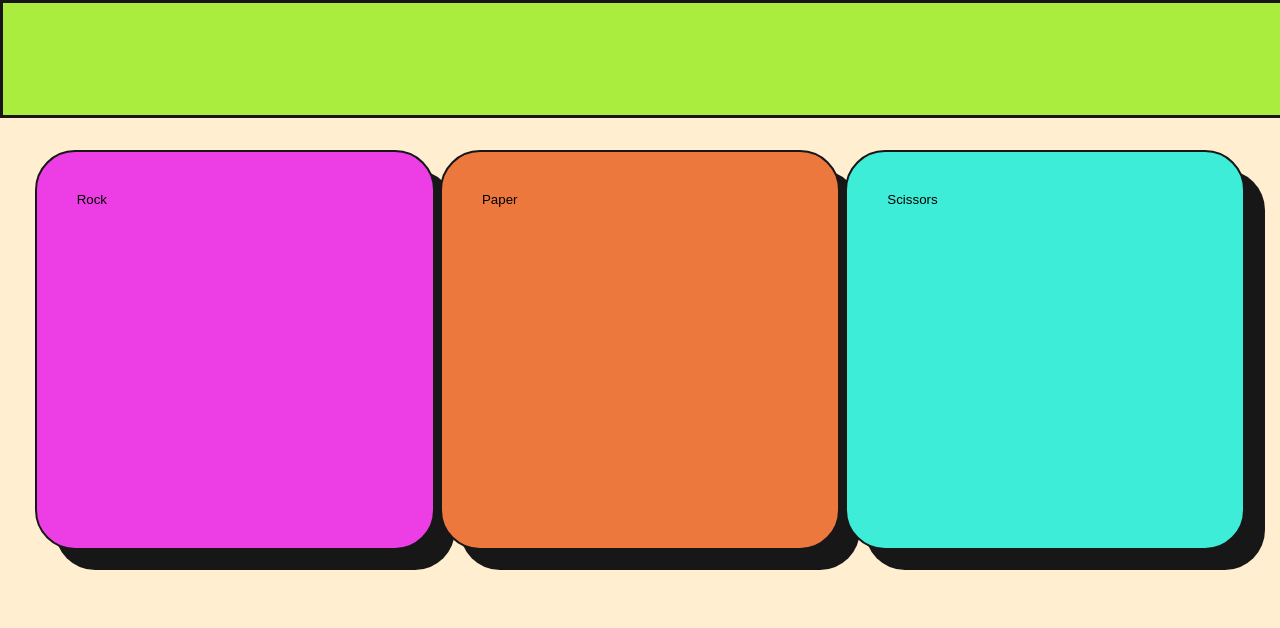
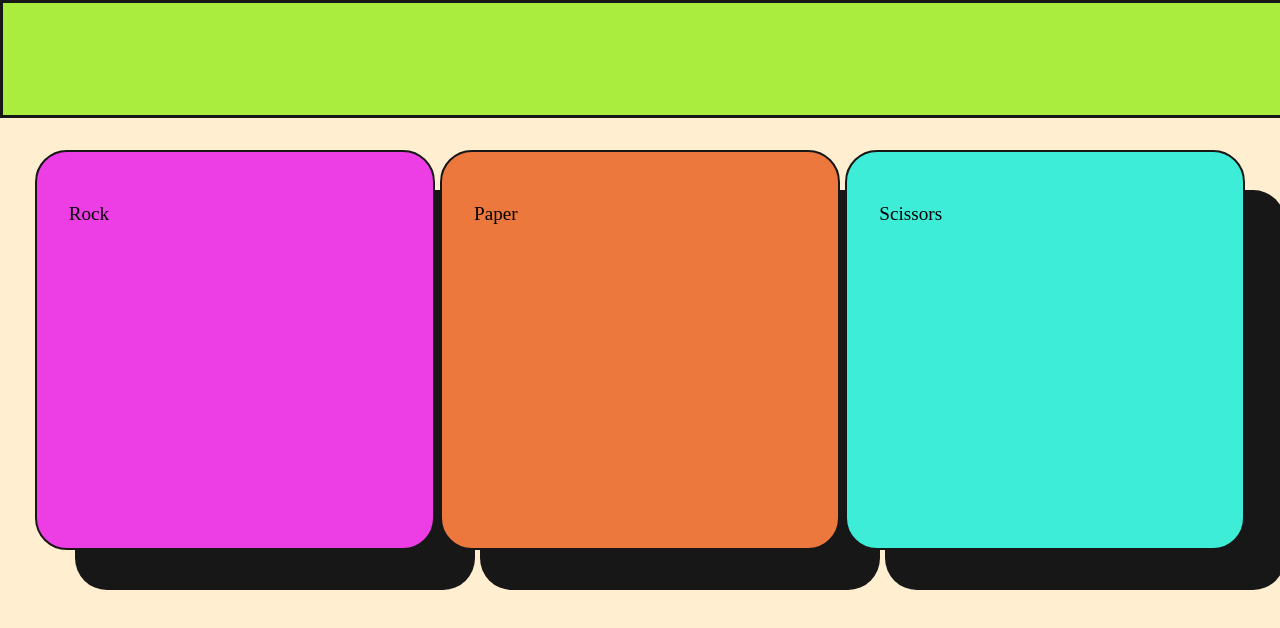
Before and after one commit to TomBeadie/RPS, a plain HTML site: page index.html in a window 1280 px wide. Shown: the top 628 px of the page. Drawn offline with Linux system fonts and the light colour scheme; a web font is replaced by a local one.

Commit message:
Style buttons and add transition properties

```diff
--- a/index.html
+++ b/index.html
@@ -14,9 +14,17 @@
       </div>
 
       <div class="inner-wrapper">
-        <button id="rock">Rock</button>
-        <button id="paper">Paper</button>
-        <button id="scissors">Scissors</button>
+        <button id="rock">
+          <p>Rock</p>
+        </button>
+
+        <button id="paper">
+          <p>Paper</p>
+        </button>
+
+        <button id="scissors">
+          <p>Scissors</p>
+        </button>
       </div>
     </div>
   </body>
--- a/main.css
+++ b/main.css
@@ -1,7 +1,7 @@
-/* @font-face {
+@font-face {
   font-family: Baunk;
   src: url("fonts/Baunk.otf");
-} */
+}
 
 body {
   background-color: #ffeecf;
@@ -13,8 +13,8 @@ body {
 }
 
 p {
-  /* font-family: Baunk; */
-  font-size: 2vw;
+  font-family: Baunk;
+  font-size: 1.5vw;
   line-height: normal;
 }
 
@@ -23,15 +23,17 @@ button {
   width: 400px;
   border-style: solid;
   border-color: #171717;
-  border-radius: 40px;
+  border-radius: 2rem;
   border-width: 2px;
-  padding: 40px;
+  padding: 2rem;
   display: flex;
-  box-shadow: 20px 20px 0 0 #171717;
+  box-shadow: 40px 40px 0 0 #171717;
+  transition-duration: 240ms;
+  transition-timing-function: ease-in;
 }
 
 button:hover {
-  transform: translate3d(4px);
+  transform: translateZ(4px);
   box-shadow: 0 0px #171717;
 }
 
```
